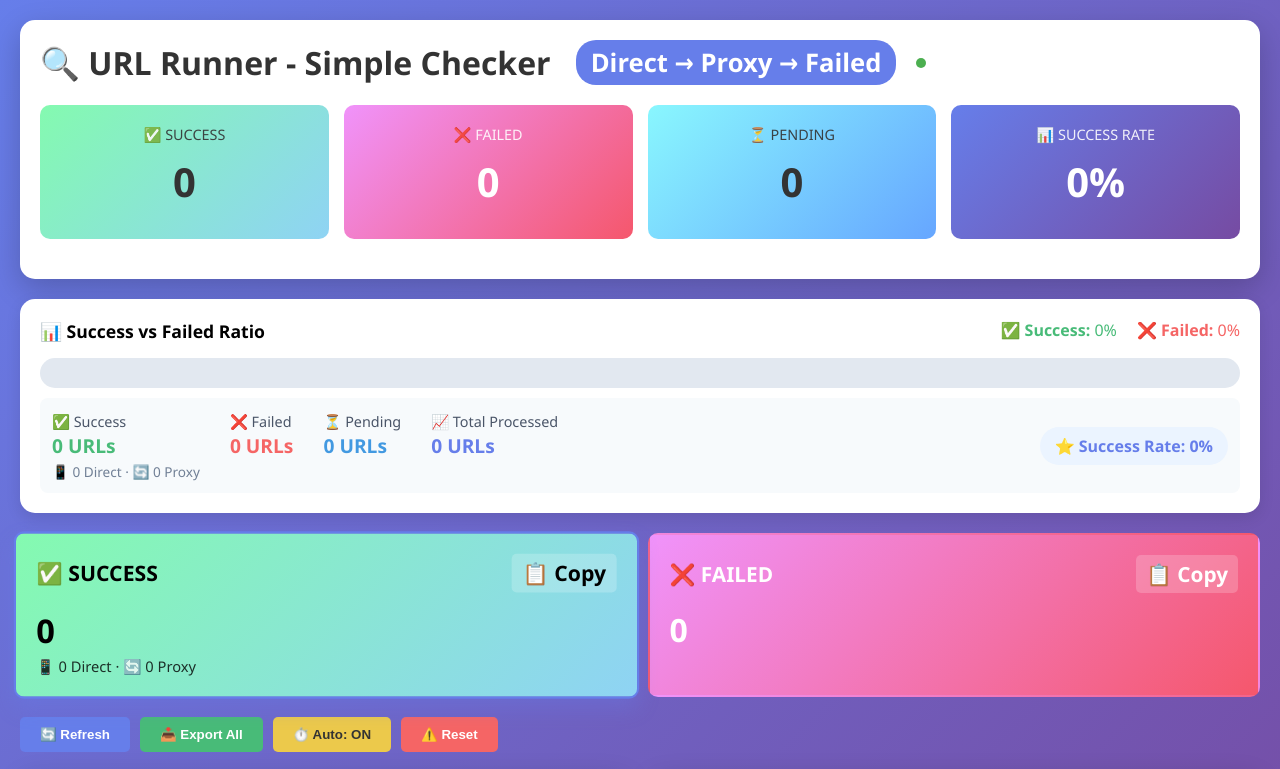
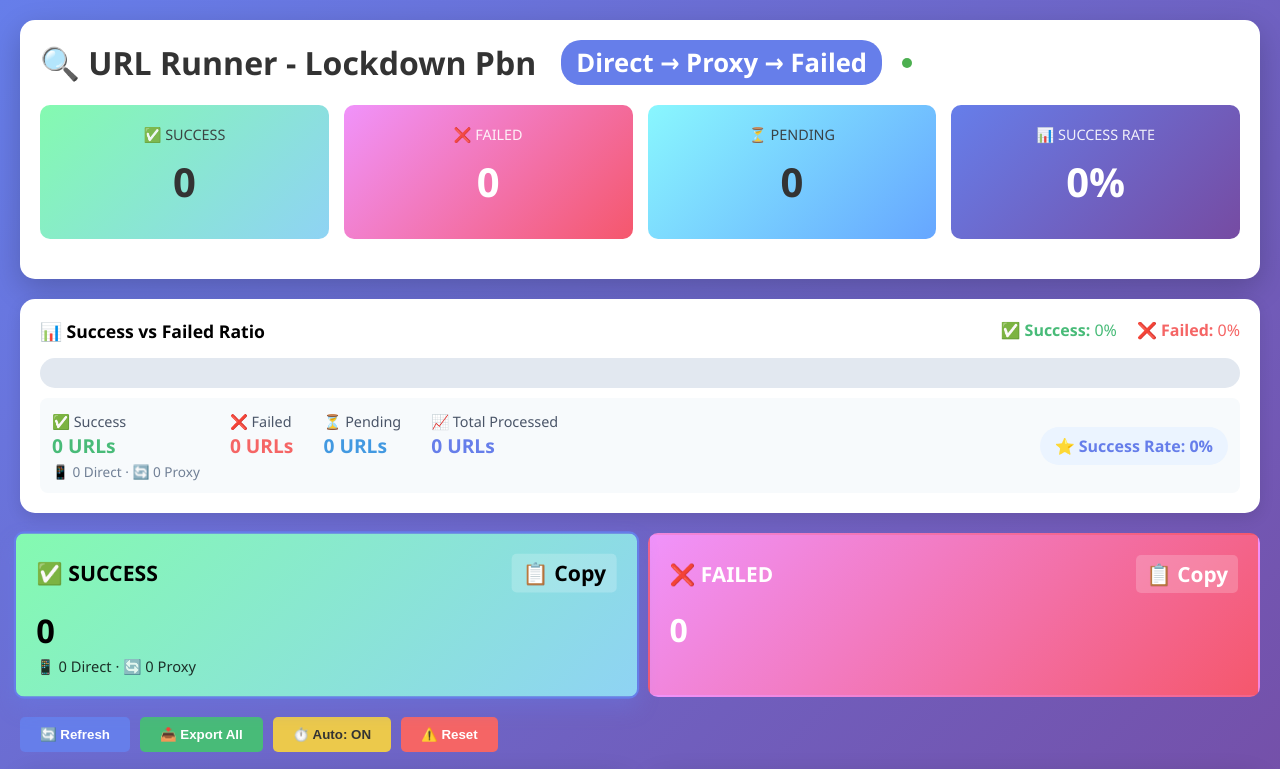
Before and after one commit to Diamondszone/lockdown-pbn, a website: page public/index.html in a window 1280 px wide. Shown: the top 769 px of the page. Drawn offline with Linux system fonts and the light colour scheme; no server answers.

Commit message:
Update index.html

```diff
--- a/public/index.html
+++ b/public/index.html
@@ -3,7 +3,7 @@
 <head>
     <meta charset="UTF-8">
     <meta name="viewport" content="width=device-width, initial-scale=1.0">
-    <title>URL Runner - Simple Checker</title>
+    <title>URL Runner - Lockdown Pbn</title>
     <style>
         * {
             margin: 0;
@@ -350,7 +350,7 @@
     <div class="container">
         <div class="header">
             <h1>
-                🔍 URL Runner - Simple Checker
+                🔍 URL Runner - Lockdown Pbn
                 <span class="badge-info">Direct → Proxy → Failed</span>
                 <span class="live-indicator"></span>
             </h1>
```
